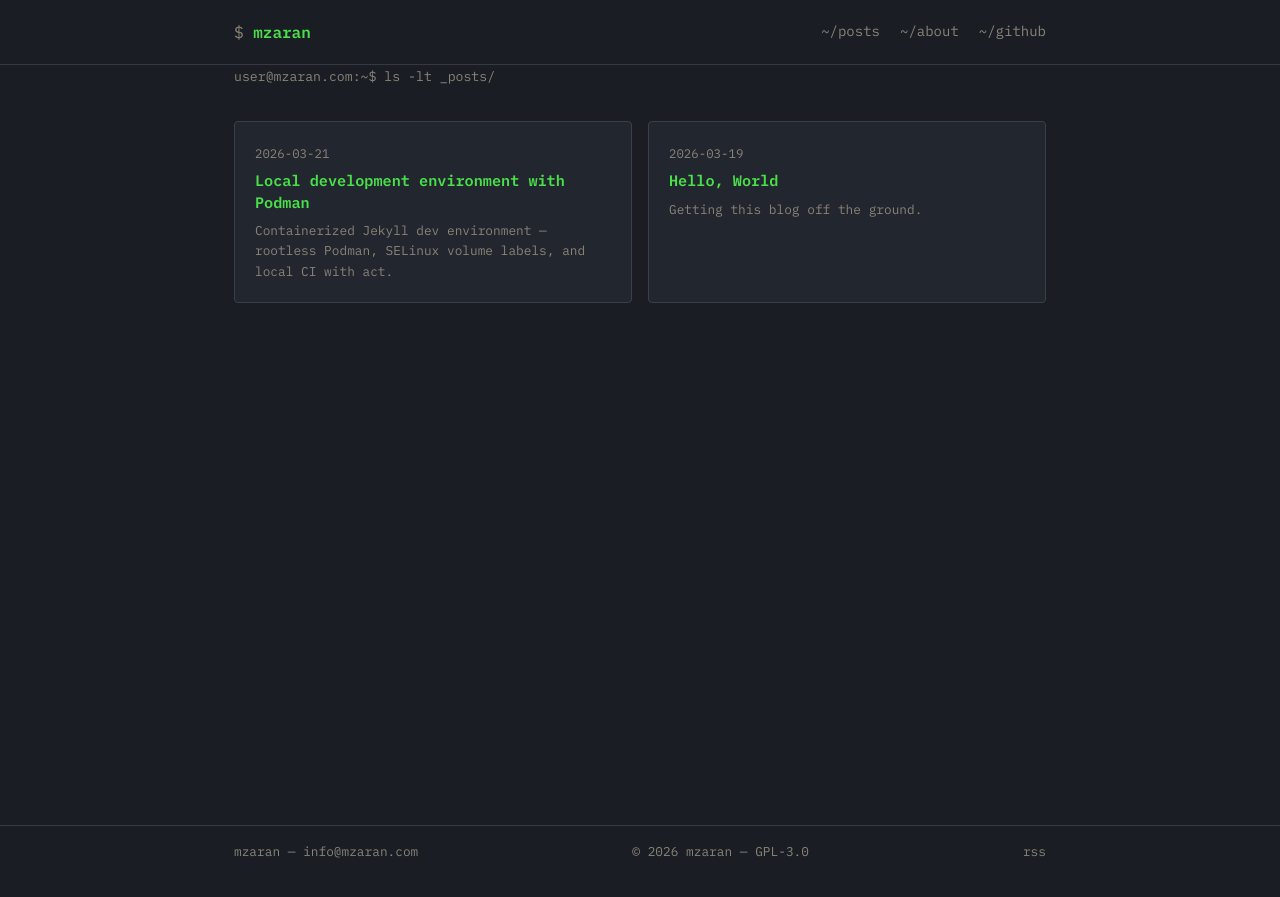
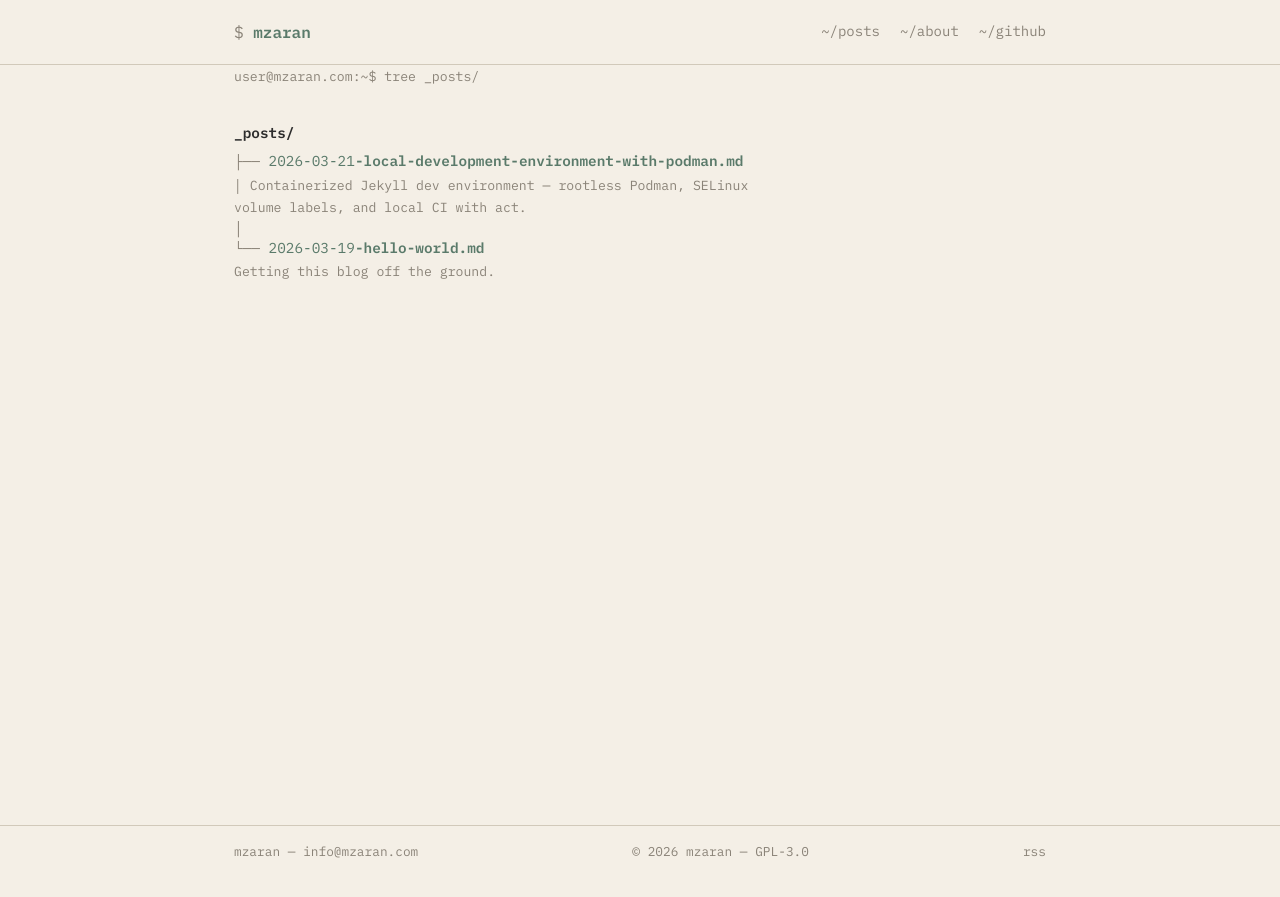
Before and after one commit to mzaran/mzaran.com, a Jekyll site: the page built from index.md, in a window 1280 px wide. Shown: the top 897 px of the page. Built offline with Jekyll 4.4.1, drawn with Linux system fonts in a browser that asks for light colours.

Commit message:
E-ink theme + tree-style post listing
Replace dark terminal aesthetic with warm e-ink palette and swap
card grid home page for Linux tree command output layout.

Co-Authored-By: Claude Opus 4.6 (1M context) <noreply@anthropic.com>

```diff
--- a/_layouts/home.html
+++ b/_layouts/home.html
@@ -2,21 +2,28 @@
 layout: default
 ---
 <div class="home">
-  <div class="prompt">user@mzaran.com:~$ ls -lt _posts/</div>
+  <div class="prompt">user@mzaran.com:~$ tree _posts/</div>
 
   {% if site.posts.size == 0 %}
     <p class="dim">No posts yet.</p>
   {% else %}
-  <ul class="post-list">
+  <div class="tree">
+    <div class="tree-root">_posts/</div>
     {% for post in site.posts %}
-    <li class="post-card">
-      <div class="post-card-inner">
-        <time datetime="{{ post.date | date_to_xmlschema }}">{{ post.date | date: "%Y-%m-%d" }}</time>
-        <a href="{{ post.url | relative_url }}" class="post-card-title">{{ post.title }}</a>
-        {% if post.description %}<p class="post-card-excerpt">{{ post.description }}</p>{% endif %}
+    <div class="tree-entry">
+      <span class="tree-branch" aria-hidden="true">{% if forloop.last %}└── {% else %}├── {% endif %}</span><a href="{{ post.url | relative_url }}" class="tree-link"><time datetime="{{ post.date | date_to_xmlschema }}">{{ post.date | date: "%Y-%m-%d" }}</time>-{{ post.title | slugify }}.md</a>
+      {% if post.description %}
+      <div class="tree-desc">
+        <span class="tree-pipe" aria-hidden="true">{% if forloop.last %}    {% else %}│   {% endif %}</span>{{ post.description }}
       </div>
-    </li>
+      {% endif %}
+      {% unless forloop.last %}
+      <div class="tree-spacer">
+        <span class="tree-pipe" aria-hidden="true">│</span>
+      </div>
+      {% endunless %}
+    </div>
     {% endfor %}
-  </ul>
+  </div>
   {% endif %}
 </div>
--- a/assets/css/style.scss
+++ b/assets/css/style.scss
@@ -2,17 +2,16 @@
 ---
 
 :root {
-  --paper:      #1a1d23;
-  --paper-dark: #22262e;
-  --ink:        #d4cfc4;
-  --ink-dim:    #8a8478;
-  --green:      #4ae04a;
-  --green-hi:   #6aff6a;
-  --code-bg:    #14161c;
-  --code-fg:    #5eff5e;
-  --border:     #333a40;
-  --card-border: #3a4048;
-  --max-w:      860px;
+  --paper:       #f4efe6;
+  --paper-dark:  #eae4d9;
+  --ink:         #2c2c2c;
+  --ink-dim:     #8a8378;
+  --accent:      #5a7a6a;
+  --accent-hi:   #3d6652;
+  --code-bg:     #e4ddd1;
+  --code-fg:     #2c2c2c;
+  --border:      #d1c9ba;
+  --max-w:       860px;
 }
 
 *, *::before, *::after { box-sizing: border-box; }
@@ -58,7 +57,7 @@ body {
 .site-title {
   font-weight: 600;
   font-size: 1rem;
-  color: var(--green);
+  color: var(--accent);
   text-decoration: none;
 }
 
@@ -68,7 +67,7 @@ body {
   font-weight: 400;
 }
 
-.site-title:hover { color: var(--green-hi); }
+.site-title:hover { color: var(--accent-hi); }
 
 nav {
   display: flex;
@@ -82,7 +81,7 @@ nav a {
   font-size: 0.875rem;
 }
 
-nav a:hover { color: var(--green); }
+nav a:hover { color: var(--accent); }
 
 main {
   padding: 2.5rem 1.5rem 4rem;
@@ -98,61 +97,60 @@ main {
 
 .prompt::after {
   content: ' ▌';
-  color: var(--green);
+  color: var(--accent);
   animation: blink 1.1s step-end infinite;
 }
 
 @keyframes blink { 50% { opacity: 0; } }
 
-/* Card grid */
-.post-list {
-  list-style: none;
-  margin: 0;
-  padding: 0;
-  display: grid;
-  grid-template-columns: repeat(2, 1fr);
-  gap: 1rem;
+/* Tree listing */
+.tree {
+  font-size: 0.9rem;
+  line-height: 1.7;
+  max-width: 65ch;
 }
 
-.post-card {
-  background: var(--paper-dark);
-  border: 1px solid var(--card-border);
-  border-radius: 4px;
-  transition: border-color 0.15s ease;
+.tree-root {
+  color: var(--ink);
+  font-weight: 600;
+  margin-bottom: 0.25rem;
 }
 
-.post-card:hover {
-  border-color: var(--green);
-}
-
-.post-card-inner {
-  padding: 1.25rem;
-  display: flex;
-  flex-direction: column;
-  gap: 0.4rem;
-}
-
-.post-card time {
-  color: var(--ink-dim);
-  font-size: 0.775rem;
+.tree-entry {
   white-space: nowrap;
 }
 
-.post-card-title {
-  color: var(--green);
+.tree-branch,
+.tree-pipe {
+  color: var(--ink-dim);
+  user-select: none;
+}
+
+.tree-link {
+  color: var(--accent);
   text-decoration: none;
   font-weight: 600;
-  font-size: 0.95rem;
-  line-height: 1.4;
+  white-space: normal;
 }
 
-.post-card-title:hover { color: var(--green-hi); }
+.tree-link:hover {
+  color: var(--accent-hi);
+}
 
-.post-card-excerpt {
+.tree-link time {
+  font-weight: 400;
+}
+
+.tree-desc {
   color: var(--ink-dim);
-  font-size: 0.8rem;
-  margin: 0.1rem 0 0;
-  line-height: 1.6;
+  font-size: 0.825rem;
+  white-space: normal;
+}
+
+.tree-spacer {
+  color: var(--ink-dim);
+  line-height: 1.2;
+  user-select: none;
 }
 
 
@@ -204,8 +202,8 @@ main {
 .post-content h3::before { content: '### '; color: var(--ink-dim); font-weight: 400; }
 .post-content h4::before { content: '#### '; color: var(--ink-dim); font-weight: 400; }
 
-.post-content a { color: var(--green); }
-.post-content a:hover { color: var(--green-hi); }
+.post-content a { color: var(--accent); }
+.post-content a:hover { color: var(--accent-hi); }
 
 .post-content p { margin: 0 0 1.1rem; }
 
@@ -232,7 +230,7 @@ main {
   overflow-x: auto;
   font-size: 0.875rem;
   line-height: 1.65;
-  border-left: 3px solid var(--green);
+  border-left: 3px solid var(--accent);
   margin: 1.5rem 0;
 }
 
@@ -245,7 +243,7 @@ main {
 }
 
 .post-content blockquote {
-  border-left: 3px solid var(--green);
+  border-left: 3px solid var(--accent);
   margin: 1.5rem 0;
   padding: 0.25rem 0 0.25rem 1.5rem;
   color: var(--ink-dim);
@@ -291,7 +289,7 @@ main {
   font-size: 0.875rem;
 }
 
-.post-footer a:hover { color: var(--green); }
+.post-footer a:hover { color: var(--accent); }
 
 .site-footer {
   border-top: 1px solid var(--border);
@@ -312,15 +310,9 @@ main {
   text-decoration: none;
 }
 
-.site-footer a:hover { color: var(--green); }
+.site-footer a:hover { color: var(--accent); }
 
 .dim { color: var(--ink-dim); }
-
-@media (max-width: 640px) {
-  .post-list {
-    grid-template-columns: 1fr;
-  }
-}
 
 @media (max-width: 520px) {
   body { font-size: 14px; }
```
